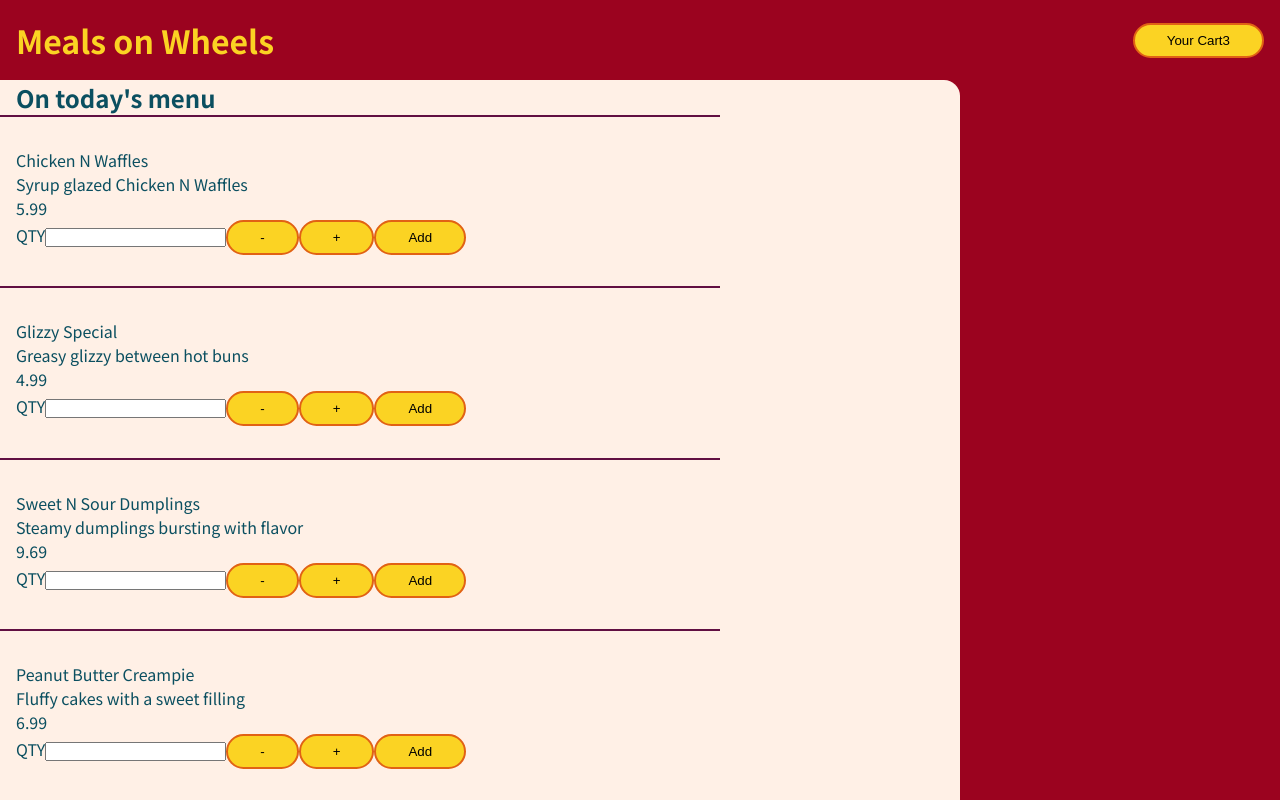
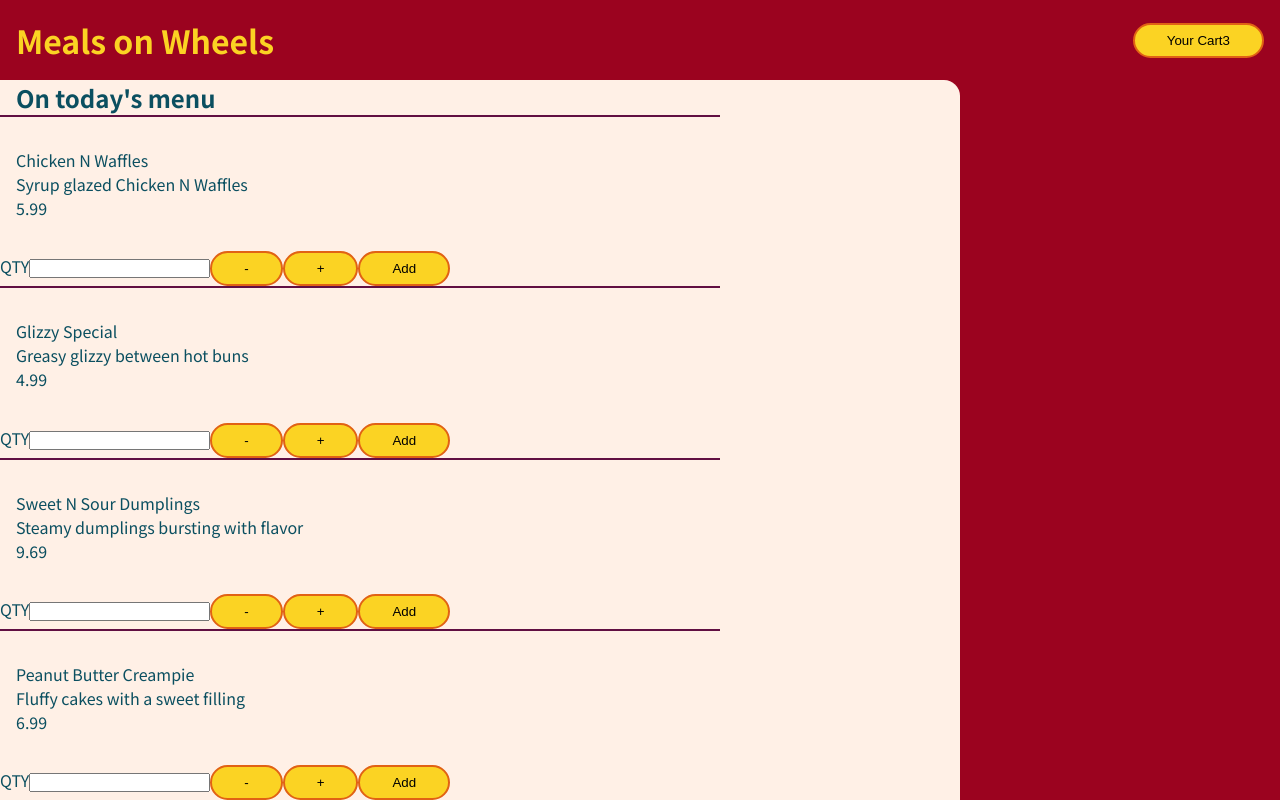
Before and after one commit to allanlalangan/meals-on-wheels, a React (Create React App) app: page / in a window 1280 px wide. Built offline with nearby package versions, Linux system fonts and the light colour scheme.

Commit message:
recomposed MealForm to render inside Menu component

```diff
--- a/src/components/Menu/Meal.js
+++ b/src/components/Menu/Meal.js
@@ -1,5 +1,4 @@
 import React from 'react'
-import MealForm from './MealForm'
 import styles from './Meal.module.css'
 
 const Meal = props => {
@@ -8,7 +7,6 @@ const Meal = props => {
       <p>{props.name}</p>
       <p>{props.info}</p>
       <p>{props.price}</p>
-      <MealForm {...props} />
     </li>
   )
 }
--- a/src/components/Menu/Menu.js
+++ b/src/components/Menu/Menu.js
@@ -18,6 +18,12 @@ const Menu = () => {
                 info={meal.info}
                 price={meal.price}
               />
+              <MealForm
+                key={meal.id}
+                name={meal.name}
+                info={meal.info}
+                price={meal.price}
+              />
             </>
           )
         })}
```
